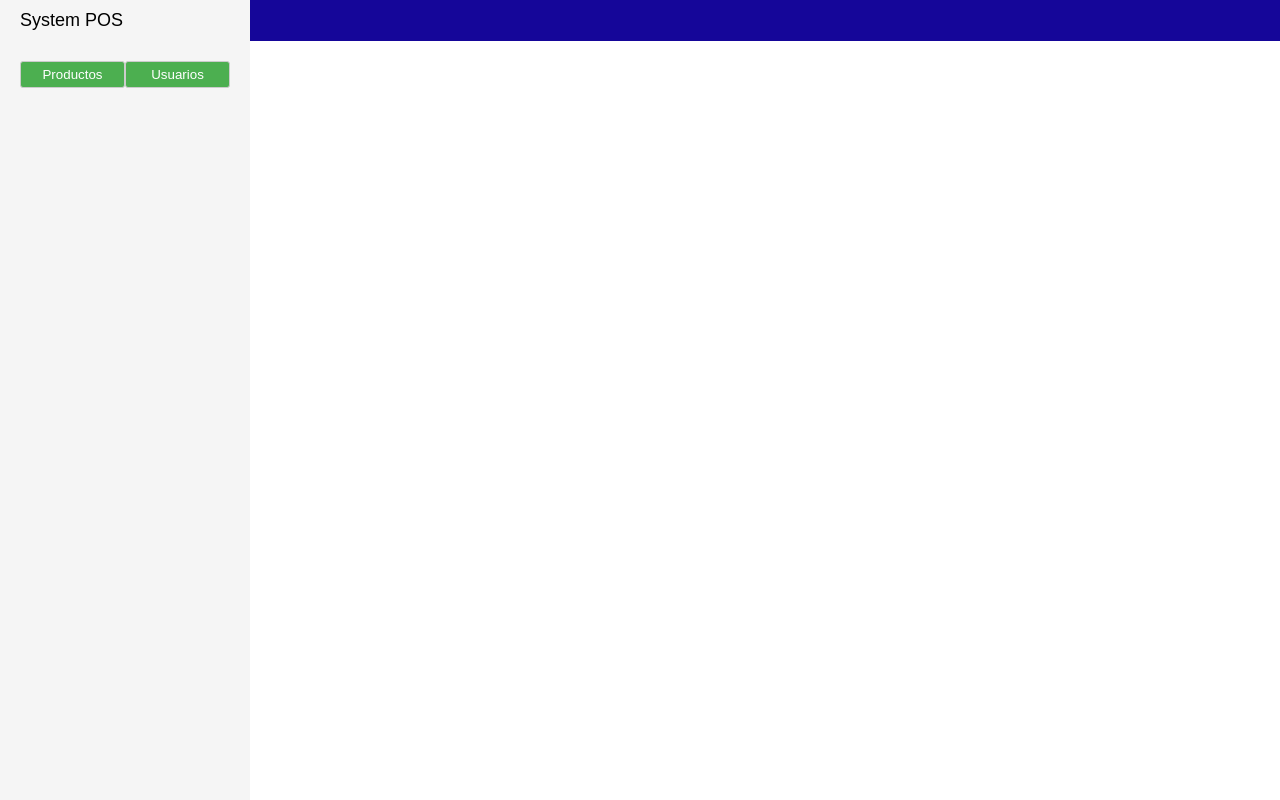
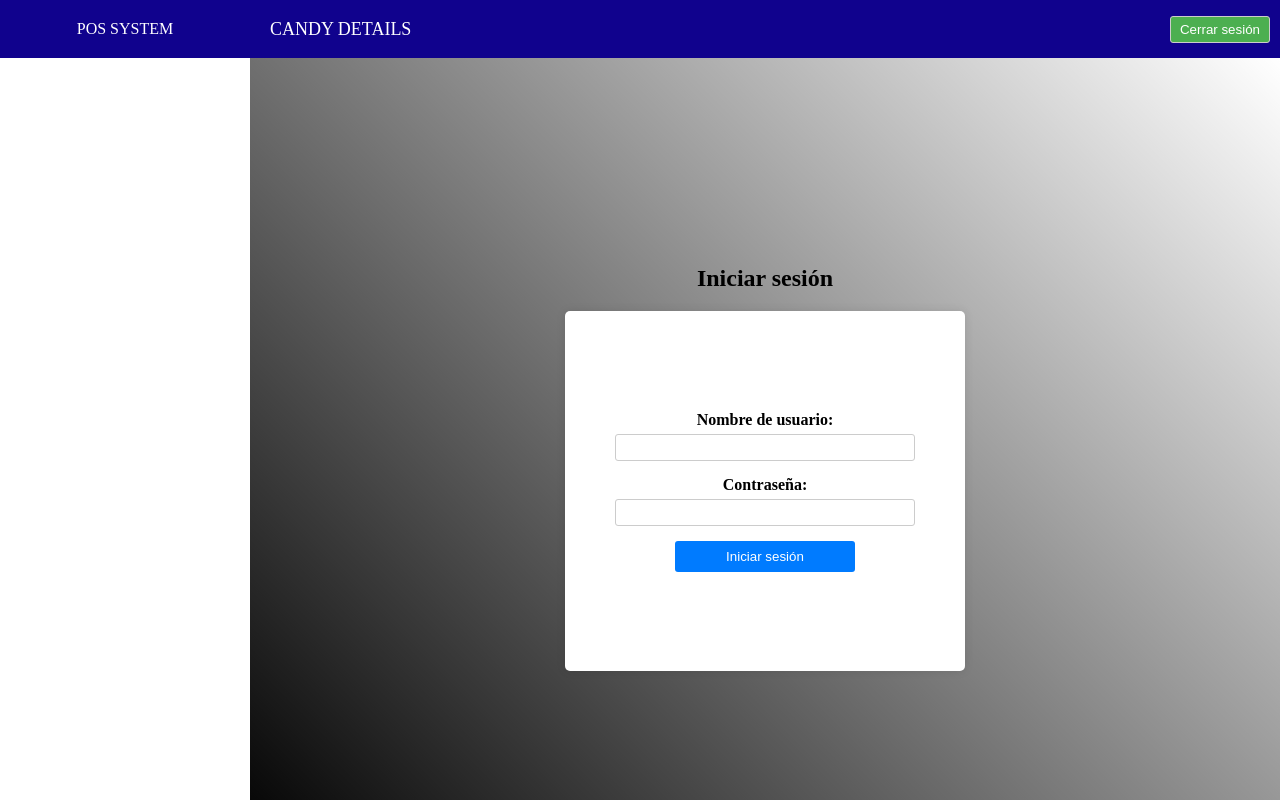
Before and after one commit to Praiseck/Stock, a React (Create React App) app in the folder client/: page / in a window 1280 px wide. Built offline with nearby package versions, Linux system fonts and the light colour scheme.

Commit message:
Creacion de Login y Logout, y diseño CSS

```diff
--- a/client/public/index.html
+++ b/client/public/index.html
@@ -11,7 +11,7 @@
     />
     <link rel="apple-touch-icon" href="%PUBLIC_URL%/logo192.png" />
     <link rel="manifest" href="%PUBLIC_URL%/manifest.json" />
-    <title>React App</title>
+    <title>CANDY DETAILS</title>
   </head>
   <body>
     <noscript></noscript>
--- a/client/src/App.css
+++ b/client/src/App.css
@@ -7,8 +7,11 @@
    }
 
    .App-sidebar {
+    display: flex;
+    flex-direction: column;
     grid-row: 2;
     background-color: #f5f5f5;
+    background: rgb(87, 87, 87);
     padding: 20px;
    }
 
@@ -17,16 +20,19 @@
    }
 
    .Rute-Component{
-    background-color: #150699;
+    background-color: #10028d;
     text-align: center;
     padding: 20px;
     color: white;
+    grid-column: 1;
+    grid-row: 1;
    }
 
    .Header {
     background-color: #4caf50;
+    grid-column: 2;
     padding: 20px;
-    color: white;
+    color: #10028d;
    }
 
    .Ingresar {
@@ -55,6 +61,13 @@
     justify-content: space-around;
    }
 
+   .ButSide {
+    font-size: larger;
+    font-family: cursive;
+    width: 95%;
+    background: #270c5200;
+   }
+
    .Boton-Accion {
     background-color: #150699;
     color: white;
--- a/client/src/App.js
+++ b/client/src/App.js
@@ -3,9 +3,13 @@ import "./App.css";
 import Productos from "./Components/Productos";
 import Usuarios from "./Components/Users";
 import Header from "./Components/Header";
+import Proveedores from "./Components/Proveedores";
+import Login from "./Components/Login"; // Asegúrate de importar el componente Login aquí
+import useAuth from "./Components/useAuth"; // Importa el hook personalizado useAuth
 
 function App() {
  const [activeComponent, setActiveComponent] = useState("");
+ const { auth, handleLogin, handleLogout } = useAuth(); // Utiliza el hook personalizado useAuth
 
  function handleMenuClick(component) {
     setActiveComponent(component);
@@ -13,21 +17,27 @@ function App() {
 
  return (
     <div className="App">
-      <Header
-          appName="System POS"
-        />
-      <div className="Rute-Component">
-        {activeComponent}
-      </div>
+      <Header appName="CANDY DETAILS" componentName={activeComponent} onLogout={handleLogout} />
+      <div className="Rute-Component">POS SYSTEM</div>
 
+      {auth ? (
+        <>
           <section className="App-sidebar">
-        <button onClick={() => handleMenuClick("Productos")}>Productos</button>
-        <button onClick={() => handleMenuClick("Usuarios")}>Usuarios</button>
+            <button className="ButSide" onClick={() => handleMenuClick("Productos")}>Productos</button>
+            <button className="ButSide" onClick={() => handleMenuClick("Usuarios")}>Usuarios</button>
+            <button className="ButSide" onClick={() => handleMenuClick("Proveedores")}>
+              Proveedores
+            </button>
           </section>
           <section className="App-content">
             {activeComponent === "Productos" && <Productos />}
             {activeComponent === "Usuarios" && <Usuarios />}
+            {activeComponent === "Proveedores" && <Proveedores />}
           </section>
+        </>
+      ) : (
+        <Login onLogin={handleLogin} />
+      )}
     </div>
  );
 }
--- a/client/src/Components/Header.css
+++ b/client/src/Components/Header.css
@@ -2,9 +2,11 @@
     display: flex;
     justify-content: space-between;
     align-items: center;
-    background-color: #f5f5f5;
+    background-color: #10028d;
     padding: 10px;
     font-size: 18px;
+    grid-column: 2;
+    color: white;
 }
 
 .App-header-name {
@@ -14,3 +16,7 @@
 .App-header-component {
     margin-right: 10px;
 }
+
+.Logout{
+    width: 100px;
+}
--- a/client/src/Components/Header.jsx
+++ b/client/src/Components/Header.jsx
@@ -1,11 +1,12 @@
 import React from 'react';
 import './Header.css';
 
-function Header({ appName, componentName }) {
+function Header({ appName, componentName, onLogout }) {
     return (
         <header className="App-header">
             <span className="App-header-name">{appName}</span>
             <span className="App-header-component">{componentName}</span>
+            <button className='Logout' onClick={onLogout}>Cerrar sesión</button>
         </header>
     );
 }
--- /dev/null
+++ b/client/src/Components/Login.css
@@ -0,0 +1,54 @@
+.Loggin{
+    grid-row: 2;
+    grid-column: 2;
+
+}
+
+.Loggin {
+    display: flex;
+    justify-content: center;
+    align-items: center;
+    height: 100vh;
+    background-color: #f7f7f7;
+    flex-direction: column;
+    background: linear-gradient(45deg, black, transparent);
+   }
+
+   .form-Loggin {
+    display: flex;
+    flex-direction: column;
+    justify-content: center;
+    align-items: center;
+    background-color: #ffffff;
+    padding: 20px;
+    border-radius: 5px;
+    box-shadow: 0px 0px 10px rgba(0, 0, 0, 0.1);
+    height: 40%;
+    width: 35%;
+   }
+
+   .form-Loggin label {
+    margin-bottom: 5px;
+   }
+
+   .form-Loggin input {
+    margin-bottom: 15px;
+    padding: 5px;
+    border: 1px solid #cccccc;
+    border-radius: 3px;
+    width: 80%;
+   }
+
+   .form-Loggin button {
+    padding: 8px 12px;
+    background-color: #007bff;
+    color: #ffffff;
+    border: none;
+    border-radius: 3px;
+    cursor: pointer;
+    transition: background-color 0.2s;
+   }
+
+   .form-Loggin button:hover {
+    background-color: #0056b3;
+   }
--- /dev/null
+++ b/client/src/Components/Login.jsx
@@ -0,0 +1,52 @@
+import React, { useState } from 'react';
+import axios from 'axios';
+import './Login.css';
+
+function Login({ onLogin }) {
+ const [username, setUsername] = useState('');
+ const [password, setPassword] = useState('');
+ const [error, setError] = useState('');
+
+ const handleUsernameChange = (event) => {
+    setUsername(event.target.value);
+ };
+
+ const handlePasswordChange = (event) => {
+    setPassword(event.target.value);
+ };
+
+ const handleSubmit = async (event) => {
+    event.preventDefault();
+
+    try {
+      const response = await axios.post('http://localhost:3001/login', { username, password });
+      console.log('Inicio de sesión exitoso:', response.data);
+
+      setUsername('');
+      setPassword('');
+
+      // Llamar a la función onLogin aquí
+      onLogin();
+    } catch (error) {
+      setError('Error al iniciar sesión. Por favor, verifica tus credenciales e inténtalo de nuevo.');
+    }
+ };
+
+ return (
+    <div className='Loggin'>
+      <h2>Iniciar sesión</h2>
+      {error && <p>{error}</p>}
+      <form className='form-Loggin' onSubmit={handleSubmit}>
+        <label htmlFor="username">Nombre de usuario:</label>
+        <input type="text" id="username" value={username} onChange={handleUsernameChange} />
+
+        <label htmlFor="password">Contraseña:</label>
+        <input type="password" id="password" value={password} onChange={handlePasswordChange} />
+
+        <button type="submit">Iniciar sesión</button>
+      </form>
+    </div>
+ );
+}
+
+export default Login;
--- a/client/src/Components/Productos.css
+++ b/client/src/Components/Productos.css
@@ -1,8 +1,4 @@
-body {
-    margin: 0;
-    padding: 0;
-    font-family: Arial, sans-serif;
-   }
+
 
    .App-product {
     display: grid;
--- /dev/null
+++ b/client/src/Components/Proveedores.jsx
@@ -0,0 +1,175 @@
+import React, { useEffect } from "react";
+import Axios from "axios";
+import { useState } from "react";
+
+const Proveedores = () => {
+  const [proveedoresList, setProveedoresList] = useState([]);
+  const [NombreProv, setNombreProv] = useState("");
+  const [Direccion, setDireccion] = useState("");
+  const [Telefono, setTelefono] = useState("");
+  const [Email, setEmail] = useState("");
+  const [selectedProvId, setSelectedProvId] = useState("");
+
+  useEffect(() => {
+    Axios.get("http://localhost:3001/proveedores/get")
+      .then((response) => {
+        setProveedoresList(response.data);
+      })
+      .catch((error) => {
+        console.error("Error getting data:", error);
+      });
+  }, []);
+
+  useEffect(() => {
+    if (selectedProvId) {
+      //Si se esta editando un usuario espera sin hacer nada
+      return;
+    }
+
+    Axios.get("http://localhost:3001/proveedores/get")
+      .then((response) => {
+        setProveedoresList(response.data);
+      })
+      .catch((error) => {
+        console.error("Error getting data:", error);
+      });
+  }, [selectedProvId]);
+
+  useEffect(() => {
+    // Restablecer selectedProvId después de actualizar un proveedor
+    if (!selectedProvId) {
+      Axios.get("http://localhost:3001/proveedores/get")
+        .then((response) => {
+          setProveedoresList(response.data);
+        })
+        .catch((error) => {
+          console.error("Error getting data:", error);
+        });
+    }
+  }, [selectedProvId]);
+
+  const submitProv = () => {
+    Axios.post("http://localhost:3001/proveedores/insert", {
+      Nombre: NombreProv,
+      Direccion: Direccion,
+      Telefono: Telefono,
+      Email: Email,
+    })
+      .then((response) => {
+        Axios.get("http://localhost:3001/proveedores/get").then((response) => {
+          setProveedoresList(response.data);
+          setNombreProv("");
+          setDireccion("");
+          setTelefono("");
+          setEmail("");
+          setSelectedProvId(null);
+        });
+      })
+      .catch((error) => {
+        console.error("Error submitting data:", error);
+      });
+  };
+
+  const updateProv = () => {
+    Axios.put(`http://localhost:3001/proveedores/update/${selectedProvId}`, {
+      Nombre: NombreProv,
+      Direccion: Direccion,
+      Telefono: Telefono,
+      Email: Email,
+    })
+      .then(() => {
+        Axios.get("http://localhost:3001/proveedores/get").then((response) => {
+          setProveedoresList(response.data);
+          setNombreProv("");
+          setDireccion("");
+          setTelefono("");
+          setEmail("");
+          setSelectedProvId(null);
+        });
+      })
+      .catch((error) => {
+        console.error("Error submitting data:", error);
+      });
+  };
+
+  const updateProvs = (id) => {
+    const selectedProveedor = proveedoresList.find(
+      (prov) => prov.ProveedorID === id
+    );
+    setNombreProv(selectedProveedor.NombreProv);
+    setDireccion(selectedProveedor.Direccion);
+    setTelefono(selectedProveedor.Telefono);
+    setEmail(selectedProveedor.Email);
+    setSelectedProvId(id);
+  };
+
+  return (
+    <div className="App-Prov">
+      <div className="Form-Prov">
+        <label>Nombre</label>
+        <input
+          type="text"
+          placeholder="Nombre del proveedor"
+          value={NombreProv}
+          onChange={({ target }) => setNombreProv(target.value)}
+        />
+        <label>Direccion</label>
+        <input
+          type="text"
+          placeholder="Direccion"
+          value={Direccion}
+          onChange={(e) => setDireccion(e.target.value)}
+        />
+        <label>Telefono</label>
+        <input
+          type="text"
+          placeholder="Telefono"
+          value={Telefono}
+          onChange={(e) => setTelefono(e.target.value)}
+        />
+        <label>Correo</label>
+        <input
+          type="text"
+          placeholder="Email"
+          value={Email}
+          onChange={(e) => setEmail(e.target.value)}
+        />
+        <button onClick={selectedProvId ? updateProv : submitProv}>
+          {selectedProvId ? "Actualizar" : "Ingresar"}
+        </button>
+      </div>
+      <div className="Table-Prov">
+        <table>
+          <thead>
+            <tr>
+              <th>Nombre</th>
+              <th>Direccion</th>
+              <th>Telefono</th>
+              <th>Correo</th>
+              <th>Acciones</th>
+            </tr>
+          </thead>
+          <tbody>
+            {proveedoresList.map((prov) => {
+              return (
+                <tr key={prov.ProveedorID}>
+                  <td>{prov.Nombre}</td>
+                  <td>{prov.Direccion}</td>
+                  <td>{prov.Telefono}</td>
+                  <td>{prov.Email}</td>
+                  <td>
+                    <button onClick={() => updateProvs(prov.ProveedorID)}>
+                      Editar
+                    </button>
+                  </td>
+                </tr>
+              );
+            })}
+          </tbody>
+        </table>
+      </div>
+    </div>
+  );
+};
+
+export default Proveedores;
--- a/client/src/Components/Users.css
+++ b/client/src/Components/Users.css
@@ -1,8 +1,3 @@
-body {
-    margin: 0;
-    padding: 0;
-    font-family: Arial, sans-serif;
-   }
 
    .App-Users {
     display: grid;
--- a/client/src/Components/Users.jsx
+++ b/client/src/Components/Users.jsx
@@ -5,7 +5,7 @@ import axios from "axios";
 const Usuarios = () => {
   const [UsersList, setUsersList] = useState([]);
   const [RolList, setRolList] = useState([]);
-  const [NombreU, setNombre] = useState("");
+  const [Username, setUsername] = useState("");
   const [ApellidoU, setApellido] = useState("");
   const [EmailU, setEmail] = useState("");
   const [ContrasenaU, setContrasena] = useState("");
@@ -62,7 +62,7 @@ const Usuarios = () => {
   const submitUser = () => {
     axios
       .post("http://localhost:3001/users/insert", {
-        Nombre: NombreU,
+        Nombre: Username,
         Apellido: ApellidoU,
         Email: EmailU,
         Contrasena: ContrasenaU,
@@ -71,7 +71,7 @@ const Usuarios = () => {
       .then(() => {
         axios.get("http://localhost:3001/users/get").then((response) => {
           setUsersList(response.data);
-          setNombre("");
+          setUsername("");
           setApellido("");
           setEmail("");
           setContrasena("");
@@ -87,7 +87,7 @@ const Usuarios = () => {
   const updateUser = () => {
     axios
       .put(`http://localhost:3001/users/update/${selectedUserId}`, {
-        Nombre: NombreU,
+        Nombre: Username,
         Apellido: ApellidoU,
         Email: EmailU,
         Contrasena: ContrasenaU,
@@ -96,7 +96,7 @@ const Usuarios = () => {
       .then(() => {
         axios.get("http://localhost:3001/users/get").then((response) => {
           setUsersList(response.data);
-          setNombre("");
+          setUsername("");
           setApellido("");
           setEmail("");
           setContrasena("");
@@ -113,7 +113,7 @@ const Usuarios = () => {
     console.log("Updating users:", id);
 
     const selectedUser = UsersList.find((user) => user.UsuarioID === id);
-    setNombre(selectedUser.Nombre);
+    setUsername(selectedUser.Nombre);
     setApellido(selectedUser.Apellido);
     setEmail(selectedUser.Email);
     setContrasena(selectedUser.Contrasena);
@@ -124,19 +124,19 @@ const Usuarios = () => {
   return (
     <div className="App-Users">
       <div className="Form-Users">
+        <label>Username</label>
+        <input
+          type="text"
+          id="Username"
+          name="Username"
+          value={Username}
+          onChange={({ target }) => setUsername(target.value)}
+        />
         <label>Nombre</label>
         <input
           type="text"
-          id="Name"
-          name="Name"
-          value={NombreU}
-          onChange={({ target }) => setNombre(target.value)}
-        />
-        <label>Apellido</label>
-        <input
-          type="text"
-          id="Apellido"
-          name="Apellido"
+          id="Nombre"
+          name="Nombre"
           value={ApellidoU}
           onChange={({ target }) => setApellido(target.value)}
         />
--- /dev/null
+++ b/client/src/Components/useAuth.jsx
@@ -0,0 +1,26 @@
+import { useState, useEffect } from "react";
+
+const useAuth = () => {
+ const [auth, setAuth] = useState(false);
+
+ useEffect(() => {
+    const token = localStorage.getItem("token");
+    if (token) {
+      setAuth(true);
+    }
+ }, []);
+
+ const handleLogin = () => {
+    localStorage.setItem("token", "dummy-token");
+    setAuth(true);
+ };
+
+ const handleLogout = () => {
+    localStorage.removeItem("token");
+    setAuth(false);
+ };
+
+ return { auth, handleLogin, handleLogout };
+};
+
+export default useAuth;
```
Also changed, not shown: 2 other files (tests, documents, lock files or other folders). Lines whose indentation alone changed are shown as unchanged.
